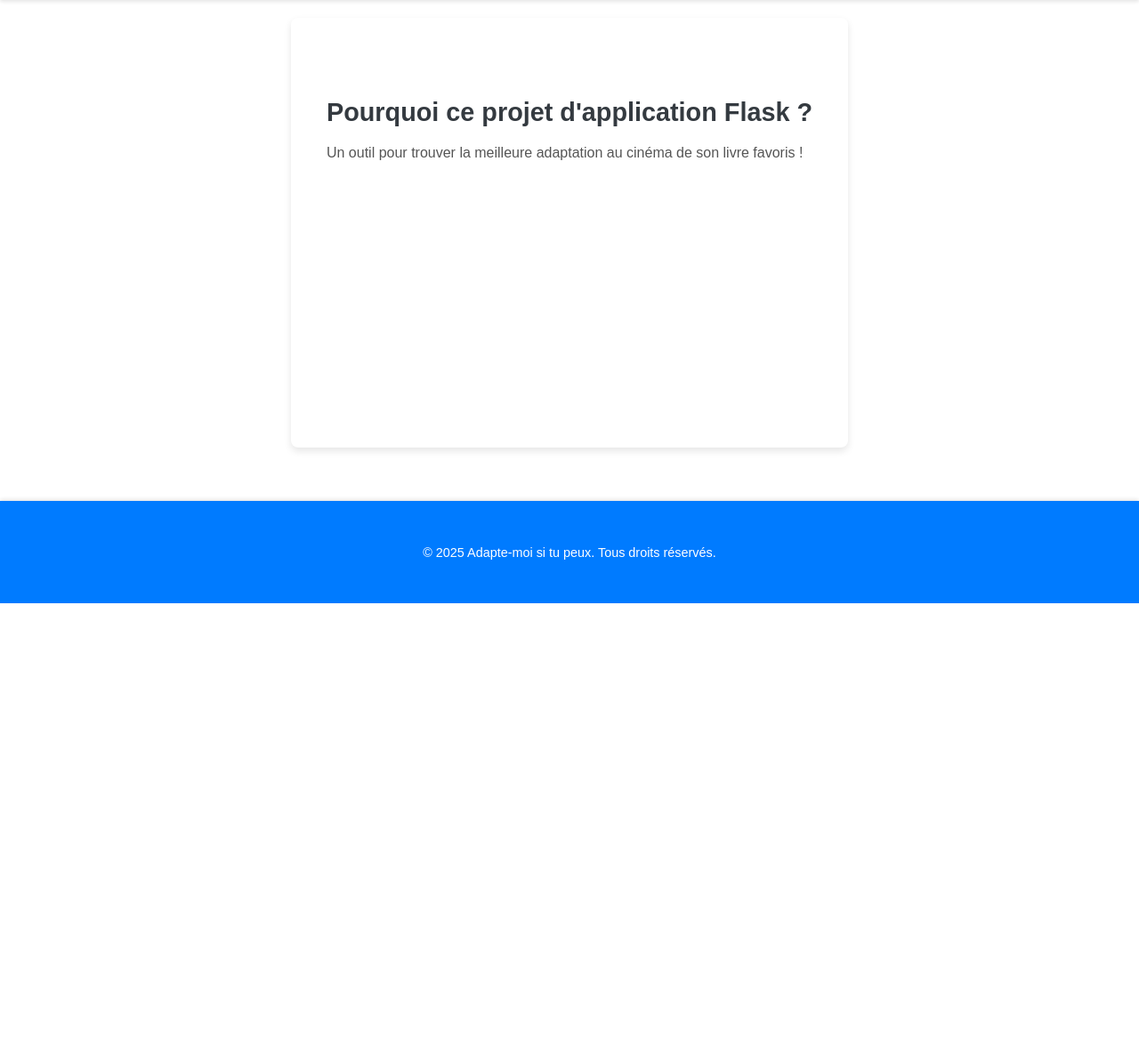
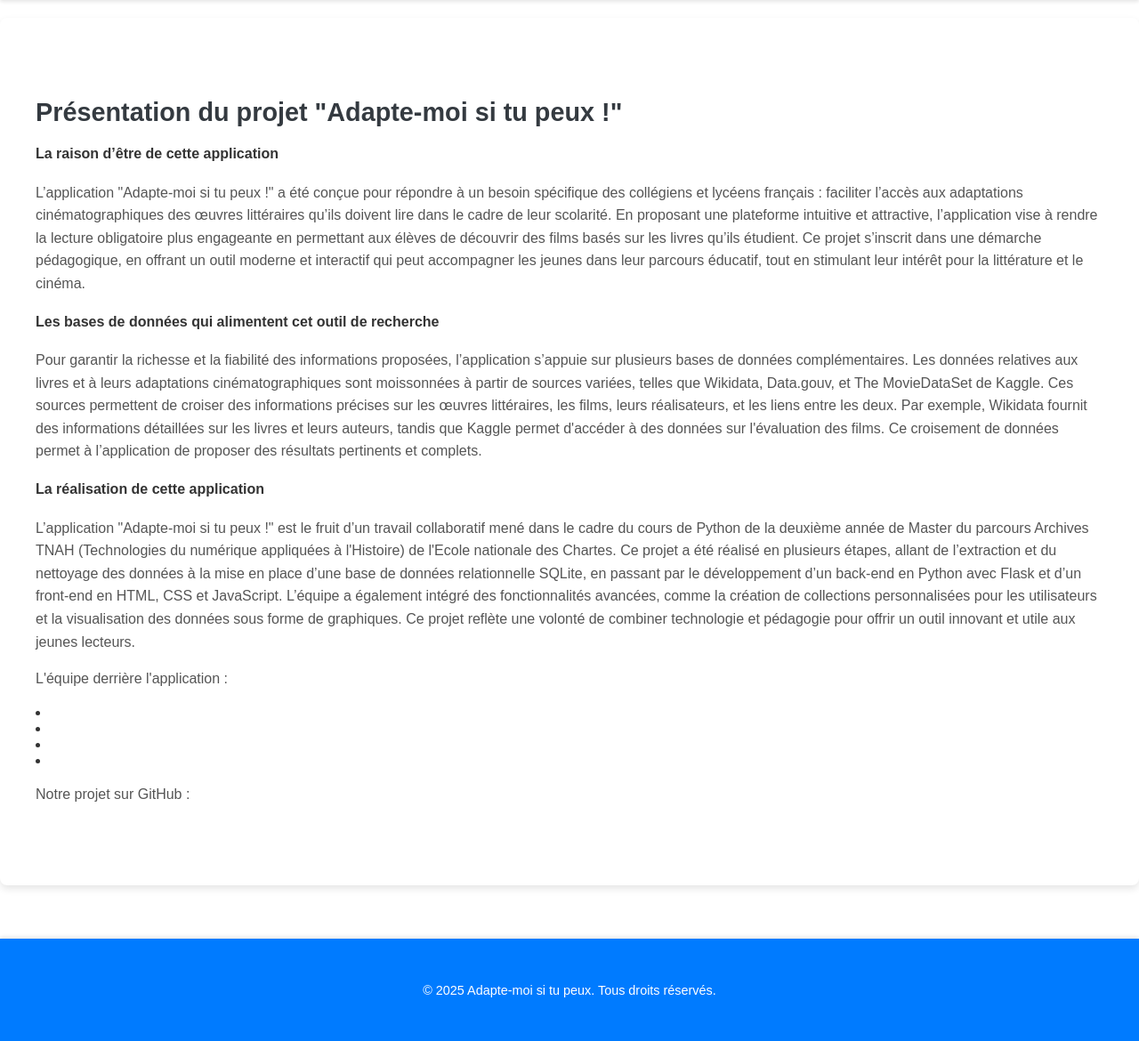
Before and after one commit to sambec/adapte-moi, a Flask app: page /about in a window 1280 px wide. Shown: the part 122-1292 px from the top of the page at 89% size. Before the commit the page ends 800 px from the top, so only its background shows below. Run offline with Flask 3, Linux system fonts and the light colour scheme; parts of the project's set-up code (start-up, migrations or seed data) failed here and were passed over; some libraries are stand-ins or nearby versions.

Commit message:
:sparkles: about and adaptation

```diff
--- a/app/templates/partials/about.html
+++ b/app/templates/partials/about.html
@@ -6,8 +6,23 @@
     <div class="container">
 
         <section class="info-section">
-            <h3>Pourquoi ce projet d'application Flask ?</h3>
-            <p>Un outil pour trouver la meilleure adaptation au cinéma de son livre favoris !</p>
+            <h3>Présentation du projet "Adapte-moi si tu peux !"</h3>
+            <h4>La raison d’être de cette application</h4>
+            <p>L’application "Adapte-moi si tu peux !" a été conçue pour répondre à un besoin spécifique des collégiens et lycéens français : faciliter l’accès aux adaptations cinématographiques des œuvres littéraires qu’ils doivent lire dans le cadre de leur scolarité. En proposant une plateforme intuitive et attractive, l’application vise à rendre la lecture obligatoire plus engageante en permettant aux élèves de découvrir des films basés sur les livres qu’ils étudient. Ce projet s’inscrit dans une démarche pédagogique, en offrant un outil moderne et interactif qui peut accompagner les jeunes dans leur parcours éducatif, tout en stimulant leur intérêt pour la littérature et le cinéma.</p>
+
+            <h4>Les bases de données qui alimentent cet outil de recherche</h4>
+            <p>Pour garantir la richesse et la fiabilité des informations proposées, l’application s’appuie sur plusieurs bases de données complémentaires. Les données relatives aux livres et à leurs adaptations cinématographiques sont moissonnées à partir de sources variées, telles que Wikidata, Data.gouv, et The MovieDataSet de Kaggle. Ces sources permettent de croiser des informations précises sur les œuvres littéraires, les films, leurs réalisateurs, et les liens entre les deux. Par exemple, Wikidata fournit des informations détaillées sur les livres et leurs auteurs, tandis que Kaggle permet d'accéder à des données sur l'évaluation des films. Ce croisement de données permet à l’application de proposer des résultats pertinents et complets.</p>
+
+            <h4>La réalisation de cette application</h4>
+            <p>L’application "Adapte-moi si tu peux !" est le fruit d’un travail collaboratif mené dans le cadre du cours de Python de la deuxième année de Master du parcours Archives TNAH (Technologies du numérique appliquées à l'Histoire) de l'Ecole nationale des Chartes. Ce projet a été réalisé en plusieurs étapes, allant de l’extraction et du nettoyage des données à la mise en place d’une base de données relationnelle SQLite, en passant par le développement d’un back-end en Python avec Flask et d’un front-end en HTML, CSS et JavaScript. L’équipe a également intégré des fonctionnalités avancées, comme la création de collections personnalisées pour les utilisateurs et la visualisation des données sous forme de graphiques. Ce projet reflète une volonté de combiner technologie et pédagogie pour offrir un outil innovant et utile aux jeunes lecteurs.</p>
+
+            <p>L'équipe derrière l'application :</p>
+            <li><a href="https://github.com/sambec" >Sarah Ambec</a></li>
+            <li><a href="https://github.com/desireesdata" >Joël Féral</a></li>
+            <li><a href="https://github.com/camillesamsa" >Camille Samsa</a></li>
+            <li><a href="https://github.com/julietteterrien" >Juliette Terrien</a></li>
+
+            <p>Notre projet sur GitHub : <a href="https://github.com/sambec/adapte-moi">https://github.com/sambec/adapte-moi</a></p>
         </section>
     </div>
 {% endblock %}
```
Also changed, not shown: app/templates/partials/adaptation.html (+11 -2 lines).
